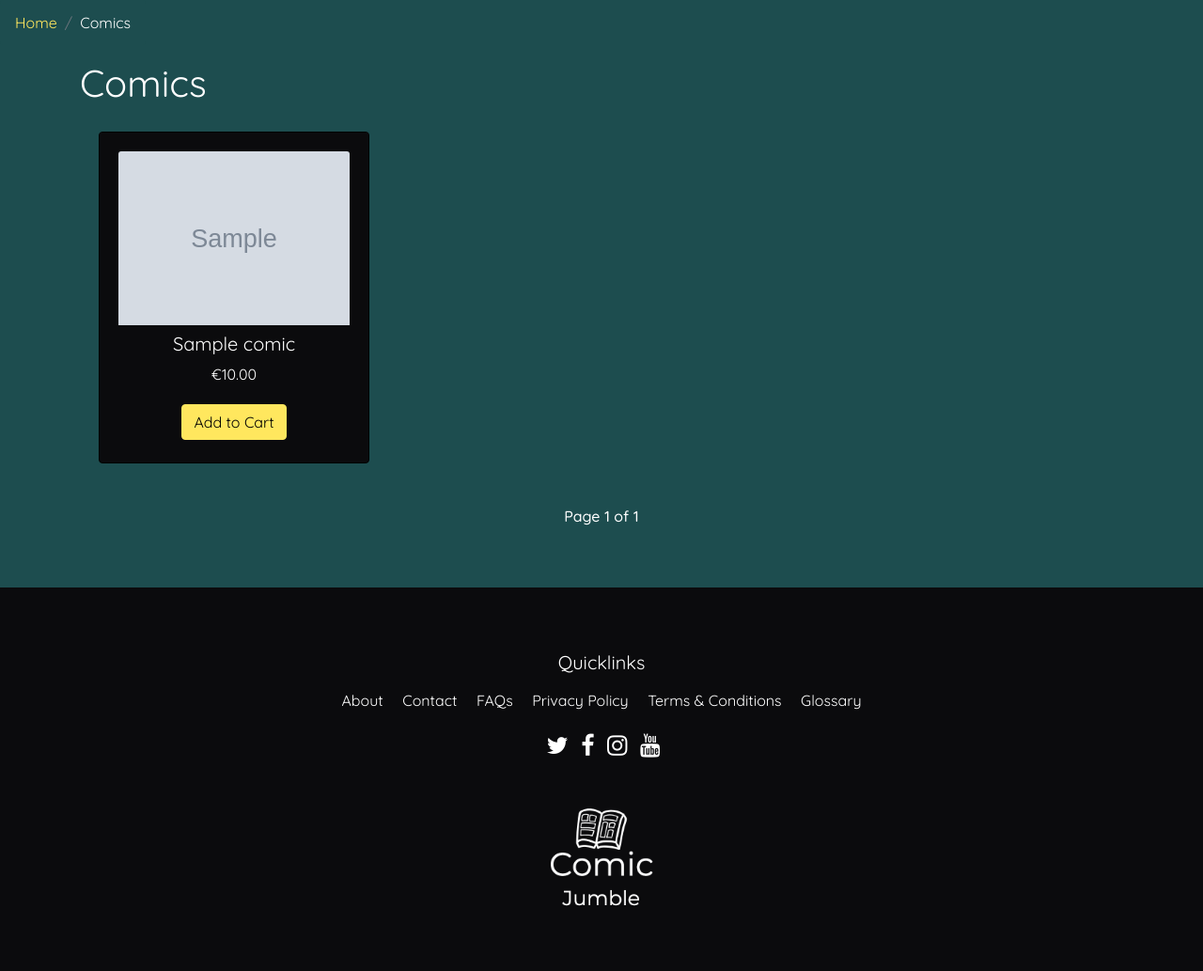
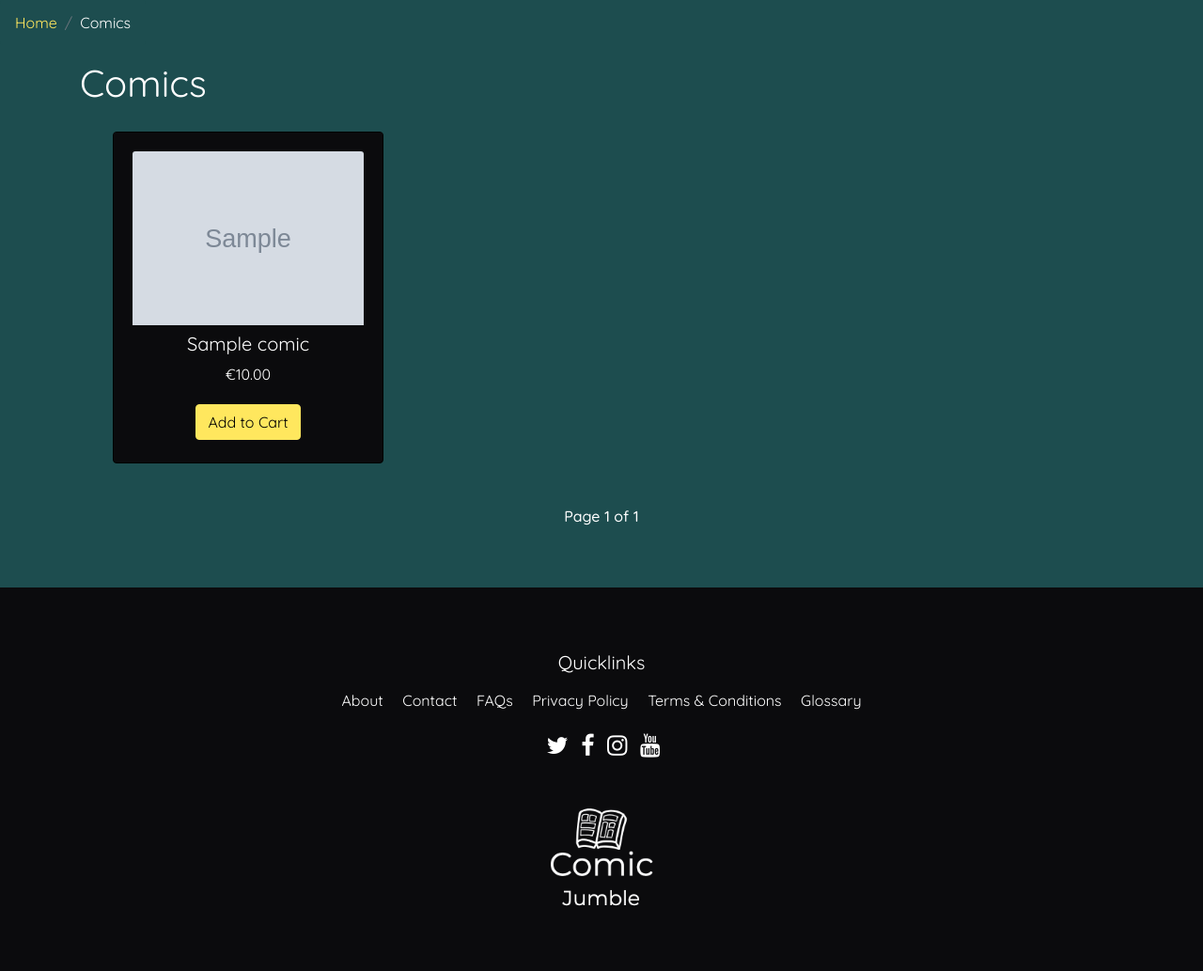
Before and after one commit to adonegan/milestone4-mycomicjumble, a Django app: page /comics/ in a window 1280 px wide. Shown: the part 56-1089 px from the top of the page at 94% size. Run offline with Django 3.2, Linux system fonts and the light colour scheme; tables that the repository leaves empty hold one stand-in row (values such as "Sample post"); grey boxes marked "Sample" are stand-in pictures; some libraries are stand-ins or nearby versions.

Commit message:
testing mx-auto for specific row

```diff
--- a/comics/templates/comics.html
+++ b/comics/templates/comics.html
@@ -20,7 +20,7 @@
         </div>
     </div>
 
-    <div class="row mt-2 mb-4">
+    <div class="row mt-2 mb-4 mx-auto">
 
         {% for comic in comics %}
 
```
